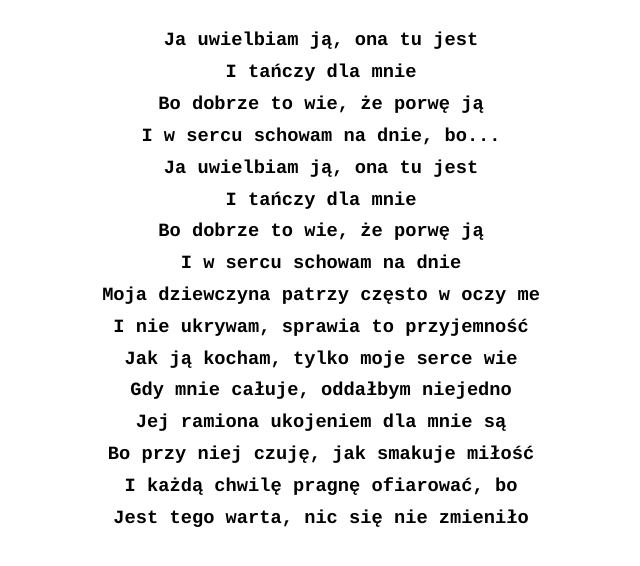
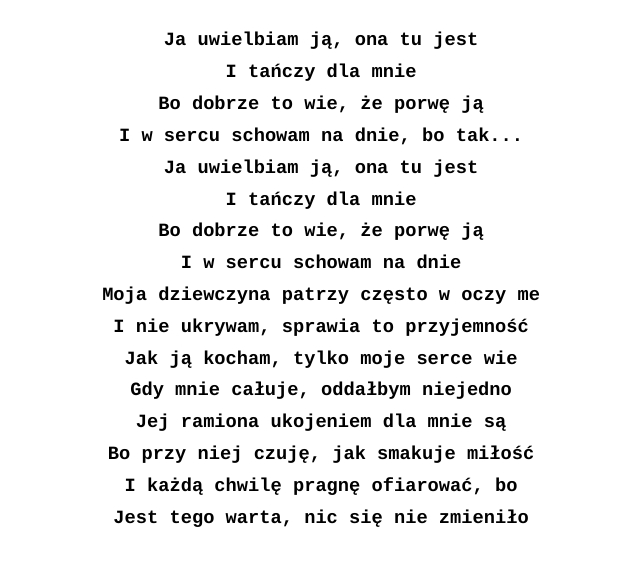
Before and after one commit to djjanek22sp/learning-git, a plain HTML site: page html/index.html in a window 1280 px wide. Shown: the part 112-678 px from the top of the page, without its empty margins (319-959 px from the left). Drawn offline with Linux system fonts and the light colour scheme; files that its build step writes are made by us from their sources.

Commit message:
Update song section in index.html

```diff
--- a/html/index.html
+++ b/html/index.html
@@ -15,7 +15,7 @@
     </header>
     <section class="song">
       <div class="song-content">
-        <h3 class="song-text">Ja uwielbiam ją, ona tu jest<br>I tańczy dla mnie<br>Bo dobrze to wie, że porwę ją<br>I w sercu schowam na dnie, bo...<br>Ja uwielbiam ją, ona tu jest<br>I tańczy dla mnie<br>Bo dobrze to wie, że porwę ją<br>I w sercu schowam na dnie<br>Moja dziewczyna patrzy często w oczy me<br>I nie ukrywam, sprawia to przyjemność<br>Jak ją kocham, tylko moje serce wie<br>Gdy mnie całuje, oddałbym niejedno<br>Jej ramiona ukojeniem dla mnie są<br>Bo przy niej czuję, jak smakuje miłość<br>I każdą chwilę pragnę ofiarować, bo<br>Jest tego warta, nic się nie zmieniło</h3>
+        <h3 class="song-text">Ja uwielbiam ją, ona tu jest<br>I tańczy dla mnie<br>Bo dobrze to wie, że porwę ją<br>I w sercu schowam na dnie, bo tak...<br>Ja uwielbiam ją, ona tu jest<br>I tańczy dla mnie<br>Bo dobrze to wie, że porwę ją<br>I w sercu schowam na dnie<br>Moja dziewczyna patrzy często w oczy me<br>I nie ukrywam, sprawia to przyjemność<br>Jak ją kocham, tylko moje serce wie<br>Gdy mnie całuje, oddałbym niejedno<br>Jej ramiona ukojeniem dla mnie są<br>Bo przy niej czuję, jak smakuje miłość<br>I każdą chwilę pragnę ofiarować, bo<br>Jest tego warta, nic się nie zmieniło</h3>
       </div>
     </section>
   </body>
```
